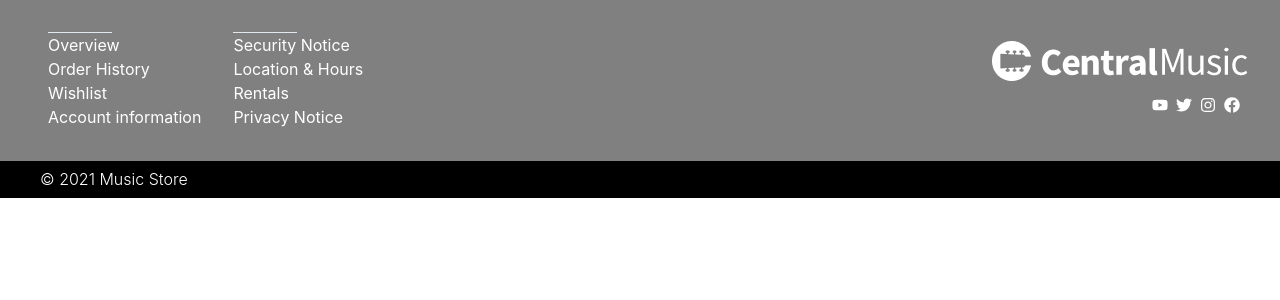
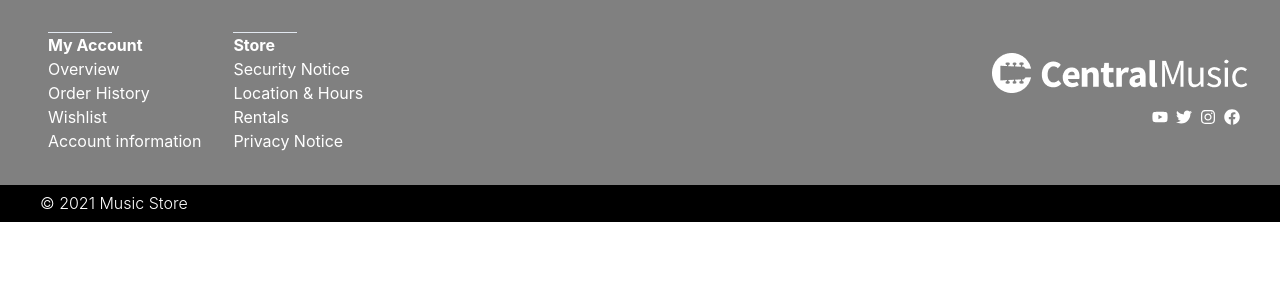
Before and after one commit to MauroGGutierrez/Central-Music-app, a React (Create React App) app: page / in a window 1280 px wide. Shown: the top 300 px of the page. Built offline with nearby package versions, Linux system fonts and the light colour scheme.

Commit message:
footer done

```diff
--- a/src/Footer/BoxMenuItems.js
+++ b/src/Footer/BoxMenuItems.js
@@ -7,7 +7,7 @@ const BoxMenuItems = ({ itemMenu, nameItems }) => {
   return (
       <Box pl='1rem' pr='1rem'>
           <hr />
-        <Text fontWeight='700'>{ nameItems.name }</Text>
+        <Text fontWeight='700'>{ nameItems }</Text>
         {
             itemMenu.map( (item, index) => (
                 <Flex key={ index }>
```
